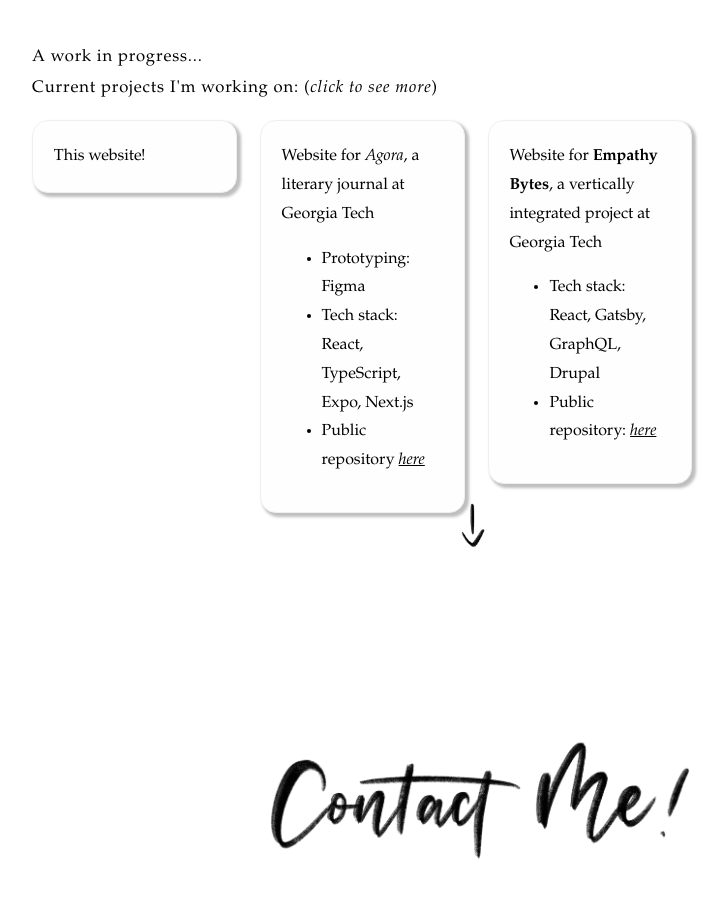
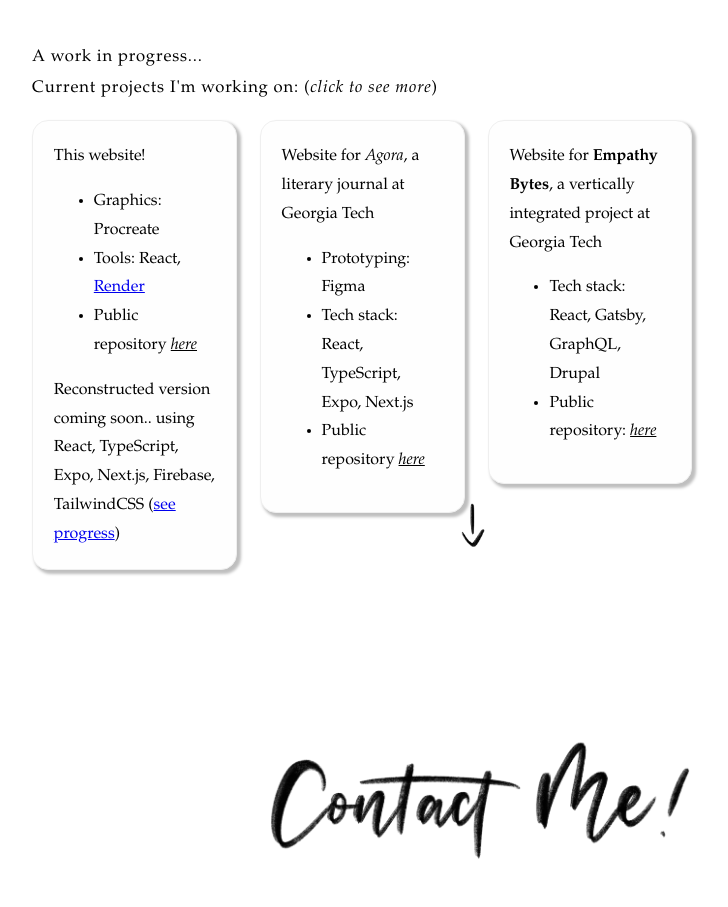
Before and after one commit to ohu9/old-personal-website, a React (Create React App) app: page / in a window 1280 px wide. Shown: the part 1860-2767 px from the top of the page, without its empty margins (160-888 px from the left). Built offline with nearby package versions, Linux system fonts and the light colour scheme; the HTML template or start-up script is replaced by a standard one.

Commit message:
update projects page personal site entry

```diff
--- a/src/pages/Projects.js
+++ b/src/pages/Projects.js
@@ -24,7 +24,15 @@ const Projects = () => {
             </p>
             <div className="project-buttons">
                 <a href="#top" target="_blank" className="project-button">
-                    <button className="project-button">This website!</button>
+                    <button className="project-button">This website!
+                    <ul>
+                        <li>Graphics: Procreate</li>
+                        <li>Tools: React, <a href="https://render.com/" target="_blank">Render</a></li>
+                        <li>Public repository <a className="link" href="https://github.com/ohu9/old-personal-website.git" target="_blank">here</a></li>
+                    </ul>
+                    Reconstructed version coming soon.. using React, TypeScript, Expo, Next.js, Firebase, TailwindCSS
+                    (<a href="https://github.com/ohu9/olivia-hu-website.git" target="_blank">see progress</a>)
+                    </button>
                 </a>
                 <a href="https://www.gtagora.com" target="_blank" className="project-button">
                     <button className="project-button">Website for <i>Agora</i>, a literary journal at Georgia Tech
```
